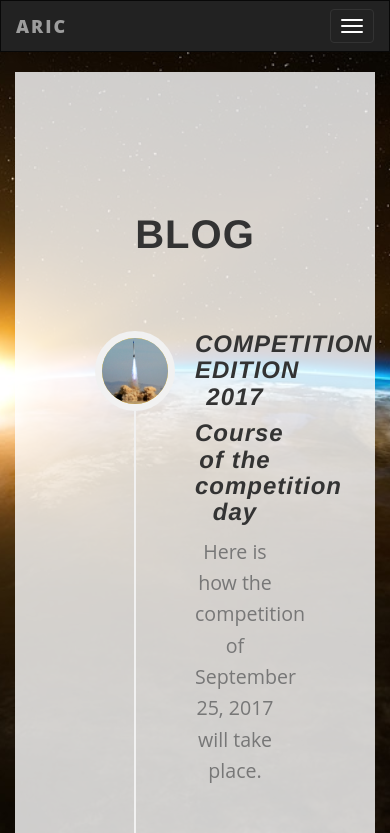
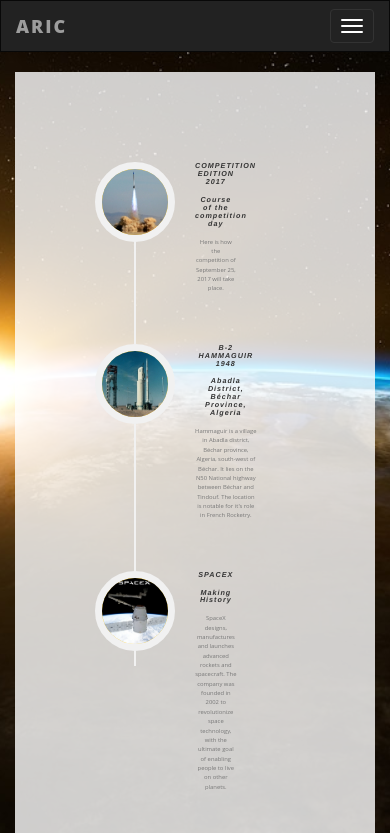
Before and after one commit to kikyou001/aic-rocketry, a plain HTML site: page blog.html in a window 390 px wide. Shown: the top 833 px of the page. Drawn offline with nearby package versions, Linux system fonts and the light colour scheme.

Commit message:
Responsive text in small displays

```diff
--- a/assets/css/main.css
+++ b/assets/css/main.css
@@ -142,7 +142,7 @@ footer p {
 	font-family: "open sans", Arial, sans-serif;
 }
 .blogpost h4 {
-	font-size: 24px;
+	font-size:1.85vw;
 	font-style: italic;
 	text-align: center;
 	font-weight: bold;
@@ -240,7 +240,7 @@ footer p {
 
 
 section {
-  padding: 100px 0; }
+  padding: 50px 0; }
   section h2.section-heading {
     font-size: 40px;
     margin-top: 0;
@@ -304,6 +304,7 @@ section {
     left: 40px;
     width: 2px;
     margin-left: -1.5px;
+	height:80%;
     content: '';
     background-color: #f1f1f1; }
   .timeline > li {
@@ -349,7 +350,7 @@ section {
         margin-top: 12px; }
     .timeline > li.timeline-inverted > .timeline-panel {
       float: right;
-      padding: 0 20px 0 100px;
+      padding: 0 0 0 100px;
       text-align: left; }
       .timeline > li.timeline-inverted > .timeline-panel:before {
         right: auto;
@@ -717,3 +718,8 @@ img::-moz-selection {
   .imgradius{
   	  border-radius: 50%;
   }
+
+
+  .img{
+  	  max-width:100%;
+  }
--- a/blog.html
+++ b/blog.html
@@ -64,19 +64,15 @@
    <!-- About -->
     <section id="about">
       <div class="container">
+
         <div class="row">
-          <div class="col-lg-10 text-center">
-            <h2 class="section-heading paheading">BLOG</h2>
-          </div>
-        </div>
-        <div class="row">
-          <div class="col-lg-10">
+          <div class="col-xs-10">
             <ul class="timeline">
 
 			  <a class="portfolio-link" data-toggle="modal" href="#portfolioModal8">
               <li>
                 <div>
-                  <img class="rounded-circle img-fluid timeline-image" src="assets/img/about/2.jpg" alt="">
+                  <img class="rounded-circle img-fluid timeline-image img" src="assets/img/about/2.jpg" alt="">
                 </div>
                 <div class="timeline-panel">
                   <div class="timeline-heading">
@@ -85,7 +81,7 @@
                     <h4 class="subheading" align="center">Course of the competition day</h4>
                   </div>
                   <div class="timeline-body">
-                    <p class="text-muted" align="center">Here is how the competition of September 25, 2017 will take place.</p>
+                    <p class="text-muted" align="center" style="font-size:1.5vw">Here is how the competition of September 25, 2017 will take place.</p>
                   </div>
                 </div>
               </li>
@@ -93,7 +89,7 @@
 			  <li class="timeline-inverted">
 			  <a class="portfolio-link" data-toggle="modal" href="#portfolioModal7">
                 <div>
-                  <img class="rounded-circle img-fluid timeline-image" src="assets/img/about/5.jpg" alt="">
+                  <img class="rounded-circle img-fluid timeline-image img" src="assets/img/about/5.jpg" alt="">
                 </div>
                 <div class="timeline-panel">
                   <div class="timeline-heading">
@@ -102,7 +98,7 @@
                     <h4 class="subheading" align="center">Abadla District, B&eacutechar Province, Algeria</h4>
                   </div>
                   <div class="timeline-body">
-                    <p class="text-muted" align="center">Hammaguir is a village in Abadla district, B&eacutechar province, Algeria,
+                    <p class="text-muted" align="center" style="font-size:1.5vw">Hammaguir is a village in Abadla district, B&eacutechar province, Algeria,
 					south-west of B&eacutechar. It lies on the N50 National highway between B&eacutechar and Tindouf.
 					The location is notable for it's role in French Rocketry.</p>
                   </div>
@@ -113,7 +109,7 @@
 			  <a class="portfolio-link" data-toggle="modal" href="#portfolioModal9">
               <li>
                 <div>
-                  <img class="rounded-circle img-fluid timeline-image" src="assets/img/about/3.jpg" alt="">
+                  <img class="rounded-circle img-fluid timeline-image img" src="assets/img/about/3.jpg" alt="">
                 </div>
                 <div class="timeline-panel">
                   <div class="timeline-heading">
@@ -122,7 +118,7 @@
                     <h4 class="subheading" align="center">Making History</h4>
                   </div>
                   <div class="timeline-body">
-                    <p class="text-muted" align="center">SpaceX designs, manufactures and launches advanced rockets and spacecraft.
+                    <p class="text-muted" align="center" style="font-size:1.5vw">SpaceX designs, manufactures and launches advanced rockets and spacecraft.
 					The company was founded in 2002 to revolutionize space technology, with the ultimate goal of
 					enabling people to live on other planets.</p>
                   </div>
```
